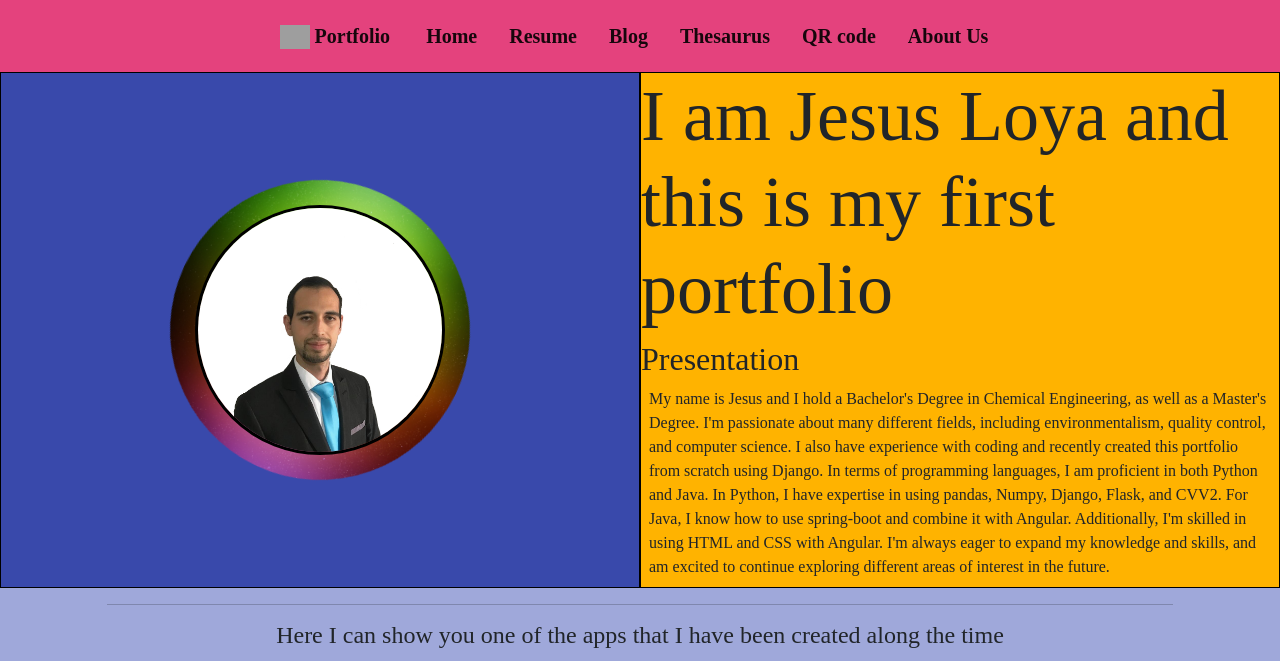
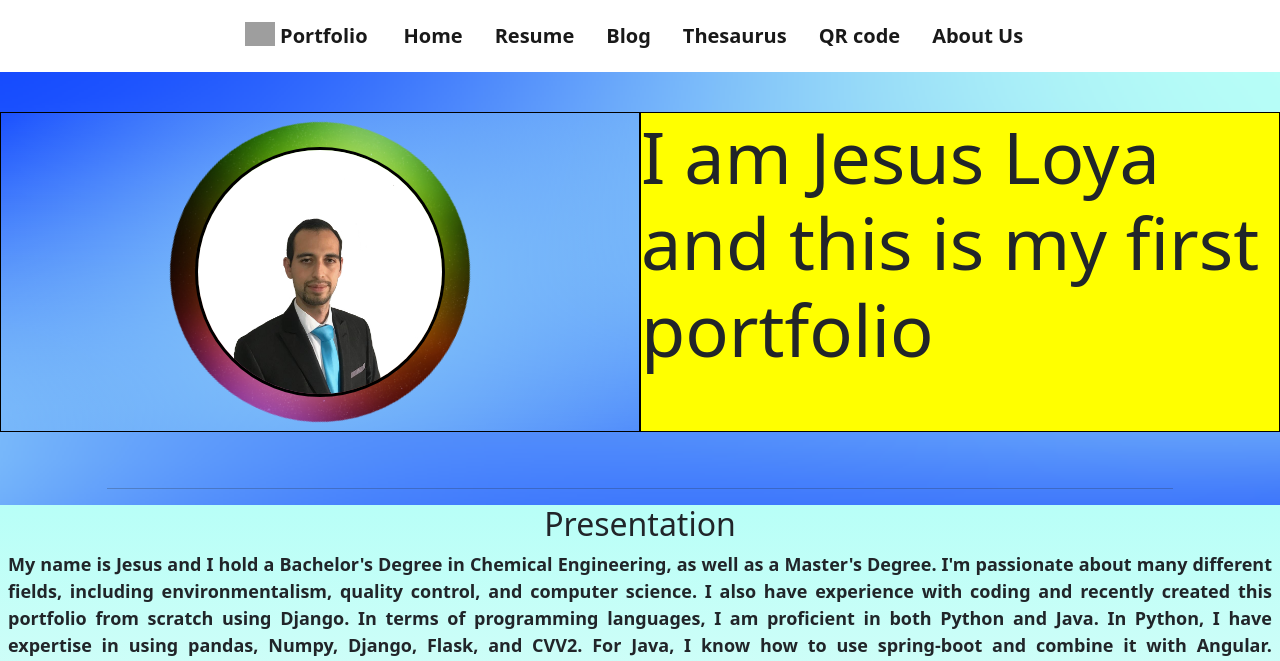
Before and after one commit to Ashar341/Portfolio, a Django app: page / in a window 1280 px wide. Shown: the top 661 px of the page. Run offline with Django 4.2, Linux system fonts and the light colour scheme; parts of the project's set-up code (start-up, migrations or seed data) failed here and were passed over; grey boxes are pictures that could not be loaded.

Commit message:
mejorando el front end otra vez

```diff
--- a/templates/base.html
+++ b/templates/base.html
@@ -9,6 +9,12 @@
         <title> Blog Post</title>
 
         <style>
+
+            body{
+                background-image: url(/images/fondo.png);
+                background-repeat: no-repeat;
+                background-size: cover;
+            }
             .navbar-nav {
                 color: white;
             }
@@ -35,7 +41,7 @@
         </style>
     </head>
     <body>
-        <nav class="navbar navbar-expand-xl navbar-light sticky-top"  style="background-color: #e4427d;" id="mainNav">
+        <nav class="navbar navbar-expand-xl navbar-light sticky-top"  style="background-color: white;" id="mainNav">
             <div class="collapse navbar-collapse" id="navbarResponsive">
                 <nav class="navbar bg-body-tertiary">
                     <div class="container-fluid">
--- a/templates/home.html
+++ b/templates/home.html
@@ -11,18 +11,20 @@
 <style>
   body {
     background-color: #9fa8da;
-    font-family: 'Times New Roman', Times, serif;
   }
 
   .top-part{
     display: flex;
     flex-direction:row;
     min-height: 400px;
+    padding-top: 40px;
+    padding-bottom: 40px;
   }
 
 
   .image {
-    background-color: #3949ab;
+    background-color: rgb(184, 255, 247);
+    background: radial-gradient(circle at center,rgba(184, 255, 247, 0.5) 0%, rgba(255,255, 255, 0) 100%);
     display: flex;
     justify-content: center;
     align-items: center;
@@ -62,7 +64,6 @@
     }
   }
   .content {
-    background-color: #ffb300;
     width: 50%;
   }
 
@@ -70,22 +71,55 @@
     text-align: justify;
   }
 
+  .intro{
+    text-align: justify;
+    font-weight: bold;
+    background: linear-gradient(to bottom, rgb(184, 255, 247), rgb(218, 253, 248));
+    font-size: large;
+
+  }
+
+  .intro > h2{
+    text-align: center;
+  }
   .sublime{
     text-align: center;
   }
 
+  .middle-part{
+    padding-top: 30px;
+    padding-bottom: 30px;
+  }
+  .title_apps{
+    text-align: center;
+    font-weight: bolder;
+    color: white;
+    padding-bottom: 20px;
+
+  }
   .bottom{
+
+    align-items: center;
+    align-content: center;
     background-color: #ffb300;
   }
 
   .contact{
     background-color: #fdd835;
+
+
   }
 
   .contact-bottom{
     display:flex;
     flex-direction: row;
+    align-items: center;
+    text-align: center;
+    justify-content: center;
+    font-size: larger;
     background-color: #283593;
+    padding-bottom: 15px;
+    margin-bottom: 0px;
   }
 
   .contact-bottom > p {
@@ -110,6 +144,8 @@
     width: 50%;
     align-items: end;
     align-content: flex-end;
+
+    padding-bottom: 25px;
   }
 
   .media span {
@@ -133,7 +169,10 @@
           I am Jesus Loya and this is my first portfolio
         </h1>
       </div>
+    </div>
 
+  </div>
+  <hr class="mb-3 col-md-10 offset-md-1">
   <div class="intro">
     <h2>Presentation</h2>
       <div class="m-2">
@@ -144,17 +183,18 @@
 
 I'm always eager to expand my knowledge and skills, and am excited to continue exploring different areas of interest in the future.
         </p>
+        <h4 class="sublime">Here I can show you one of the apps that I have been created along the time</h4>
       </div>
   </div>
 
-    </div>
-
-  </div>
-  <hr class="mb-3 col-md-10 offset-md-1">
-  <h4 class="sublime">Here I can show you one of the apps that I have been created along the time</h4>
   <hr class="mb-3 col-md-10 offset-md-1">
   <div class="middle-part">
     <div class="middle-part">
+      <div>
+        <h2 class="title_apps">
+          App developed by me until the momment
+        </h2>
+      </div>
       <!-- Para introducir el carrusel-->
       <div id="carouselExampleCaptions" class="carousel carousel-dark slide" data-bs-ride="false">
           <div class="carousel-indicators">
@@ -221,9 +261,13 @@
       </p>
       <div class="media">
         <div class="call"><a href="tel: 614-213-9092"><i class="fas fa-phone"></i><span>614-213-9092</span></a></div>
+        <br>
         <div class="adress"><a href="https://www.google.com.mx/maps/place/Chihuahua,+Chih./@28.6710638,-106.134658,12z/data=!3m1!4b1!4m5!3m4!1s0x86ea449d5d484033:0xb7f1a7a706dd1d7b!8m2!3d28.6329957!4d-106.0691004"><i class="fas fa-map-marker"></i><span>Chihuahua,Mexico</span></a></div>
+        <br>
         <div class="email"><a href="danilloya341@gmail.com"><i class="fas fa-envelope"></i><span>Email</span></a></div>
+        <br>
         <div class="website"><a href="https://www.linkedin.com/in/jesus-daniel-loya-ramirez-604061151/"><i class="fas fa-home"></i><span>LinkedIn</span></a></div>
+        <br>
       </div>
 
     </div>
--- a/templates/resume.html
+++ b/templates/resume.html
@@ -42,9 +42,7 @@
   padding: 0;
   -webkit-transition: 0.5s;
   transition: 0.5s;
-  background: white;
   cursor: default;
-  font-family: "Montserrat", sans-serif;
   font-size: 16px;
 }
 
```
Also changed, not shown: templates/blog.html (+19 -0 lines), templates/index.html (+11 -0 lines), templates/qrGenerator.html (+5 -6 lines), templates/thesaurus.html (+11 -1 lines), images/fondo.png (added). Lines whose indentation alone changed are shown as unchanged.
